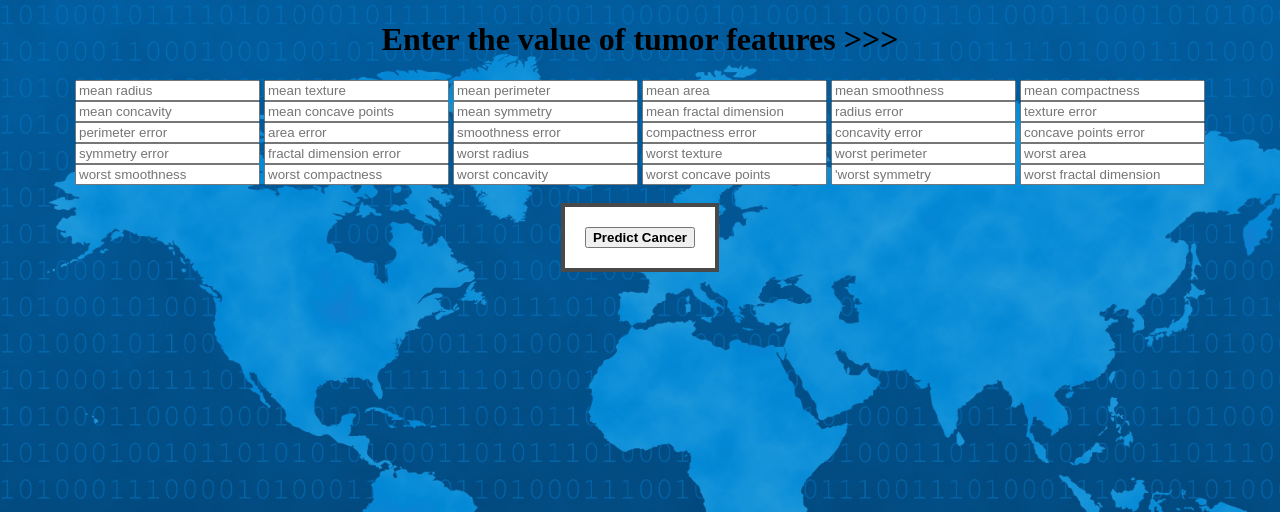
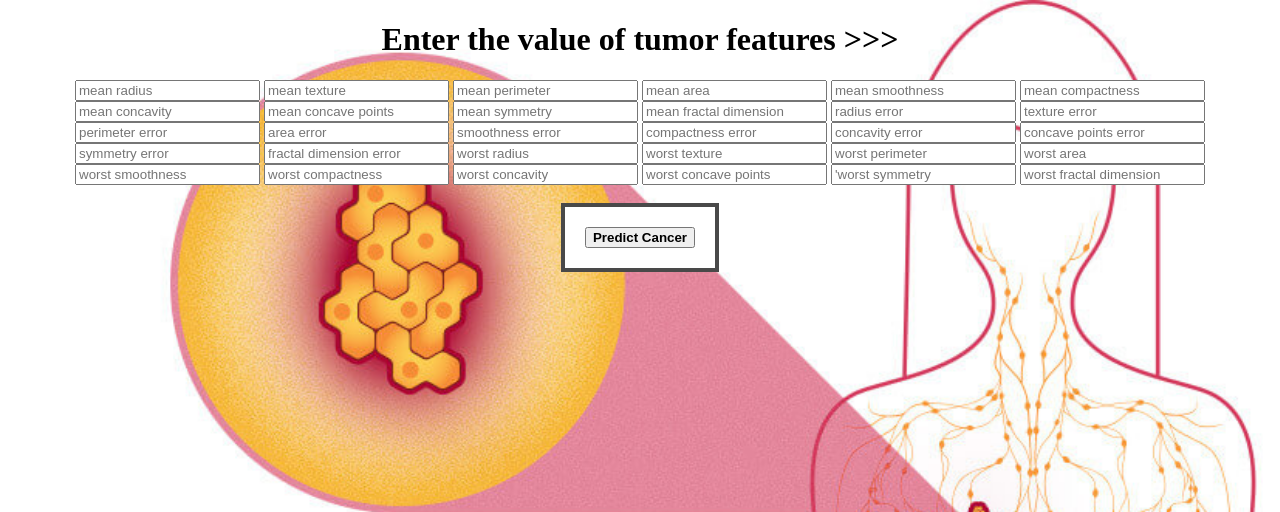
Before and after one commit to asadwaris/breast_disease_detection, a Flask app: page / in a window 1280 px wide. Shown: the top 512 px of the page. Run offline with Flask 2, Linux system fonts and the light colour scheme; parts of the project's set-up code (start-up, migrations or seed data) failed here and were passed over.

Commit message:
Update index.html

```diff
--- a/templates/index.html
+++ b/templates/index.html
@@ -9,7 +9,7 @@
   <style>
     /* CSS code for button */
     body {
-      background-image: url('static/images/world.jpg');
+      background-image: url('static/images/img.jpeg');
       background-repeat: no-repeat;
       background-attachment: fixed;
       background-size: cover;
```
